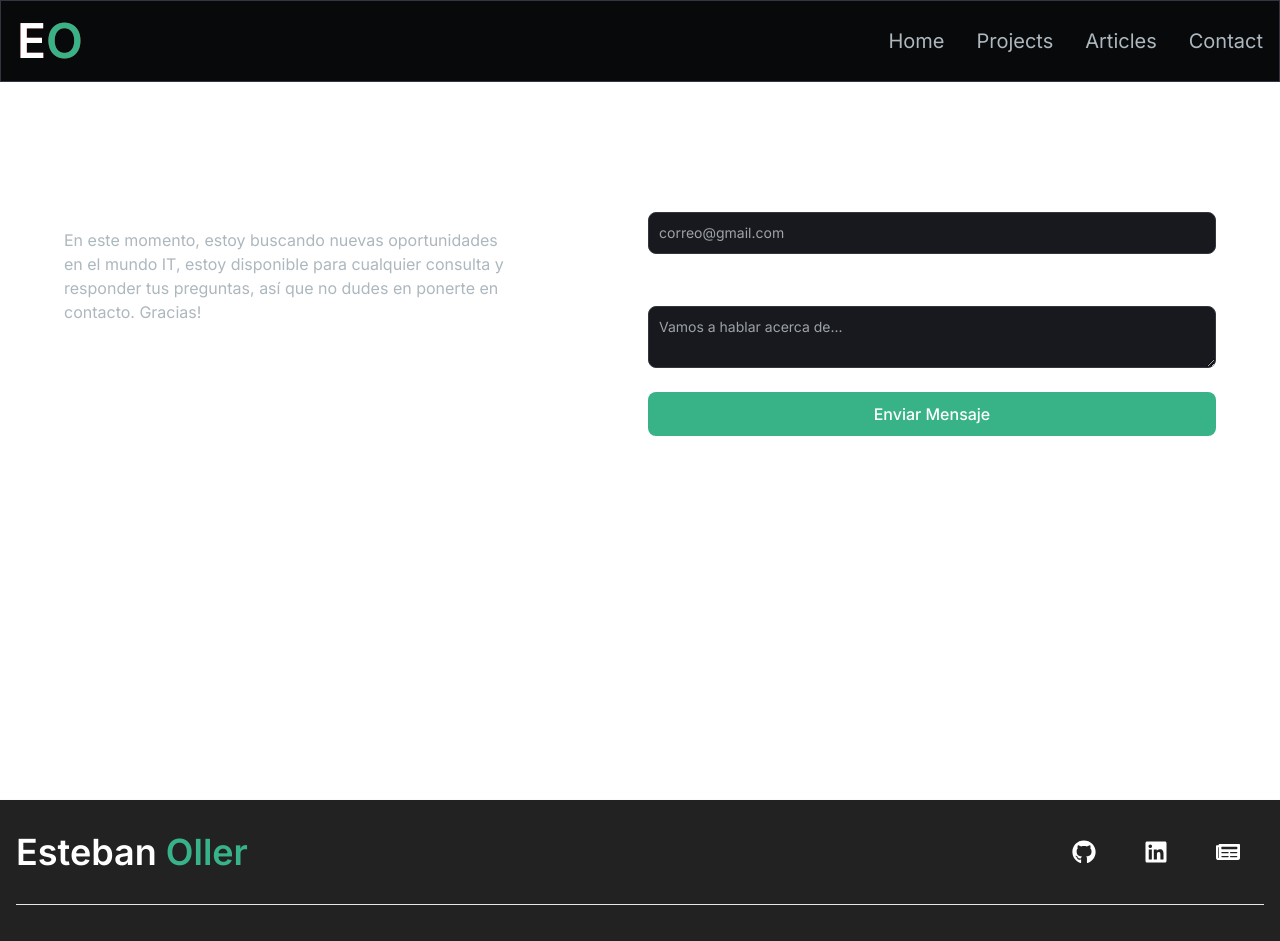
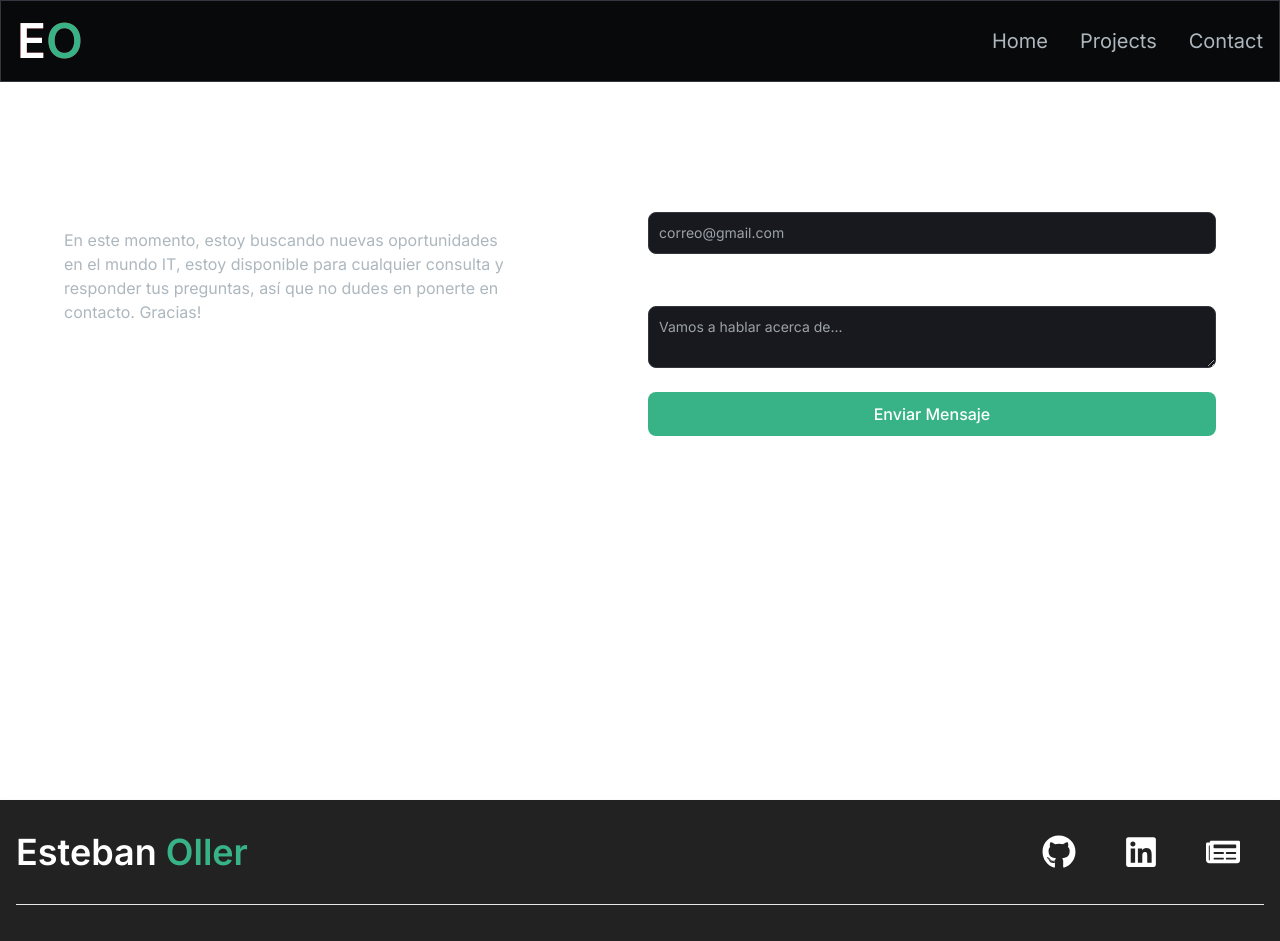
Before and after one commit to zEstebanz/portafolio-oller-nextjs, a Next.js app: page /contact in a window 1280 px wide. Shown: the top 941 px of the page. Built offline with nearby package versions, Linux system fonts and the light colour scheme.

Commit message:
modificicaciones varias

```diff
--- a/src/app/globals.css
+++ b/src/app/globals.css
@@ -33,6 +33,15 @@
 .line-div {
   margin: 50px;
   color: #ffffff;
+}
+
+.icon {
+  font-size: 34px;
+}
+
+.icon:hover {
+  color: #38b388;
+  transition: 0.5s;
 }
 
 /*End Globales*/
--- a/src/app/globals.scss
+++ b/src/app/globals.scss
@@ -46,6 +46,13 @@ $tr: #24022e1c;
 .line-div {
   margin: 50px;
   color: $blanco;
+}
+.icon{
+  font-size: 34px;
+}
+.icon:hover{
+  color: $awita;
+  transition: 0.5s;
 }
 /*End Globales*/
 
--- a/src/components/Email.tsx
+++ b/src/components/Email.tsx
@@ -1,6 +1,7 @@
 "use client";
 import React, { useState } from "react";
-import { FaGithubSquare, FaLinkedin } from "react-icons/fa";
+import { FaLinkedin, FaWhatsapp } from "react-icons/fa";
+import { MdEmail } from "react-icons/md";
 import Link from "next/link";
 
 const EmailSection = () => {
@@ -58,12 +59,15 @@ const EmailSection = () => {
                         En este momento, estoy buscando nuevas oportunidades en el mundo IT, estoy disponible para cualquier consulta y responder tus preguntas, así que no dudes en ponerte en contacto. Gracias!
                     </p>
                     <div className="socials flex flex-row gap-2">
-                        <a href="https://www.linkedin.com/in/tu_usuario_de_LinkedIn" target="_blank" rel="noopener noreferrer">
-                            <FaLinkedin className="text-white" style={{ fontSize: '34px' }} />
-                        </a>
-                        <a href="https://github.com/tu_usuario_de_GitHub" target="_blank" rel="noopener noreferrer">
-                            <FaGithubSquare className="text-white" style={{ fontSize: '34px' }} />
-                        </a>
+                        <Link href="https://www.linkedin.com/in/tu_usuario_de_LinkedIn" target="_blank" rel="noopener noreferrer">
+                            <FaLinkedin className="text-white icon" />
+                        </Link>
+                        <Link href=" https://wa.me/2612528276" target="_blank" rel="noopener noreferrer">
+                            <FaWhatsapp className="text-white icon" />
+                        </Link>
+                        <Link href="mailto:estebanoller73@gmail.com" target="_blank" rel="noopener noreferrer">
+                            <MdEmail className="text-white icon" />
+                        </Link>
                     </div>
                 </div>
                 <div>
--- a/src/components/Footer.tsx
+++ b/src/components/Footer.tsx
@@ -1,6 +1,6 @@
 import React from 'react';
 import Link from 'next/link';
-import { FaGithub, FaLinkedin, FaNewspaper  } from "react-icons/fa";
+import { FaGithub, FaLinkedin, FaNewspaper } from "react-icons/fa";
 
 
 const Footer = () => {
@@ -16,15 +16,15 @@ const Footer = () => {
           <ul className="flex flex-wrap items-center mb-6 text-sm font-medium text-white sm:mb-0 dark:text-gray-400">
             <li className="flex items-center">
               <img src="" className="h-7 mr-6" />
-              <Link href="https://github.com/zEstebanz" className="text-2xl hover:underline md:mr-6 text-white"><FaGithub /> </Link>
+              <Link href="https://github.com/zEstebanz" className="icon text-2xl hover:underline md:mr-6 text-white" target='_blank'><FaGithub /> </Link>
             </li>
             <li className="flex items-center">
               <img src="" className="h-7 mr-6" />
-              <Link href="https://www.linkedin.com/in/esteban-oller-2b7a5a153/" className="text-2xl hover:underline md:mr-6 text-white"><FaLinkedin /></Link>
+              <Link href="https://www.linkedin.com/in/esteban-oller-2b7a5a153/" className="icon text-2xl hover:underline md:mr-6 text-white" target='_blank'><FaLinkedin /></Link>
             </li>
             <li className="flex items-center">
               <img src="" className="h-7 mr-6" />
-              <Link href="https://diario-mk.vercel.app/" className="text-2xl hover:underline md:mr-6 text-white"><FaNewspaper  /></Link>
+              <Link href="https://diario-mk.vercel.app/" className="icon text-2xl hover:underline md:mr-6 text-white" target='_blank'><FaNewspaper /></Link>
             </li>
           </ul>
         </div>
@@ -32,9 +32,6 @@ const Footer = () => {
         <span className="block text-lg text-gray-500 sm:text-center dark:text-white textFooter">2024, <Link href="https://docs.google.com/document/d/1mvDJvf6r2iy5AcjhwRjMr0Mekp3u7H5RYqvORB15muE/edit?usp=sharing" className="hover:underline textFooter" target='_blank'>Esteban <span className='span'>Oller</span></Link>.</span>
       </div>
     </footer>
-
-
-
   );
 };
 
--- a/src/components/Main/PortSection.jsx
+++ b/src/components/Main/PortSection.jsx
@@ -8,7 +8,7 @@ import Image from "next/image";
 
 const PortSection = () => {
     return (
-        <section className="section-port">
+        <section className="section-port" id="home">
             <h2 className='subtitle text-lg'>Hola, soy Esteban <span>Oller</span></h2>
             <div className="typing text-2xl sm:text-3xl md:text-4xl lg:text-5xl xl:text-6xl 2xl:text-7xl">
                 <TypeAnimation
@@ -16,8 +16,6 @@ const PortSection = () => {
                         "Técnico en software",
                         1000,
                         "Desarrollador web",
-                        1000,
-                        "Diseñador UI/UX",
                         1000,
                     ]}
                     wrapper="span"
@@ -29,7 +27,7 @@ const PortSection = () => {
                 <Link href="https://www.linkedin.com/in/esteban-oller-2b7a5a153/" target="_blank">
                     <p className="button-link flex items-center">
                         <FaLinkedin className="button-icon mr-2" />
-                        Linkedin
+                        Contáctame
                     </p>
                 </Link>
                 <Link href="/ruta-del-botón-2" target="_blank">
--- a/src/components/Nav.jsx
+++ b/src/components/Nav.jsx
@@ -8,19 +8,15 @@ import MenuOverlay from "./MenuOverlay";
 const navLinks = [
     {
         title: "Home",
-        path: "/",
+        path: "#home",
     },
     {
         title: "Projects",
-        path: "/projects",
-    },
-    {
-        title: "Articles",
-        path: "/articles",
+        path: "#projects",
     },
     {
         title: "Contact",
-        path: "/contact",
+        path: "#contact",
     },
 ];
 
--- a/src/components/Project/ProjectCard.jsx
+++ b/src/components/Project/ProjectCard.jsx
@@ -1,8 +1,9 @@
 import React from "react";
 import { CodeBracketIcon, EyeIcon } from "@heroicons/react/24/outline";
+import { IoIosDocument } from "react-icons/io";
 import Link from "next/link";
 
-const ProjectCard = ({ imgUrl, title, description, gitUrl, previewUrl }) => {
+const ProjectCard = ({ imgUrl, title, description, gitUrl, previewUrl, docUrl }) => {
   return (
     <div>
       <div className="text-white rounded-b-xl mt-3 bg-[#181818]py-6 px-4">
@@ -31,6 +32,15 @@ const ProjectCard = ({ imgUrl, title, description, gitUrl, previewUrl }) => {
               <EyeIcon className="h-10 w-10 text-[#ADB7BE] absolute top-1/2 left-1/2 transform -translate-x-1/2 -translate-y-1/2  cursor-pointer group-hover/link:text-white" />
             </Link>
           )}
+          {docUrl && (
+            <Link
+              href={docUrl}
+              className="h-14 w-14 border-2 relative rounded-full border-[#ADB7BE] hover:border-white group/link"
+              target="_blank"
+            >
+              <IoIosDocument className="h-10 w-10 text-[#ADB7BE] absolute top-1/2 left-1/2 transform -translate-x-1/2 -translate-y-1/2  cursor-pointer group-hover/link:text-white" />
+            </Link>
+          )}
         </div>
       </div>
       <div className="text-white rounded-b-xl mt-3 bg-[#181818]py-6 px-4">
--- a/src/components/Project/ProjectsSection.jsx
+++ b/src/components/Project/ProjectsSection.jsx
@@ -13,6 +13,7 @@ const projectsData = [
     tag: ["All", "Web"],
     gitUrl: "https://github.com/zEstebanz/pixel-arcade-mongodb.git",
     previewUrl: "",
+    docUrl: "https://docs.google.com/document/d/1PMzYSpLcjtN7fy9kQ1bZwXiEuCQWZYszcN49b00NCMk/edit?usp=sharing",
   },
   {
     id: 2,
@@ -22,6 +23,7 @@ const projectsData = [
     tag: ["All", "Web"],
     gitUrl: "https://github.com/zEstebanz/MendoPleg.git",
     previewUrl: "https://mendopleg.netlify.app/",
+    docUrl: "",
   },
   {
     id: 3,
@@ -31,6 +33,7 @@ const projectsData = [
     tag: ["All", "Web"],
     gitUrl: "https://github.com/zEstebanz/Diario-MK",
     previewUrl: "https://diario-mk.vercel.app/",
+    docUrl: "",
   },
   {
     id: 4,
@@ -40,6 +43,7 @@ const projectsData = [
     tag: ["All", "Api"],
     gitUrl: "https://github.com/zEstebanz/Rick-Morty-API-in-ReactJS.git",
     previewUrl: "https://marvelous-lebkuchen-8fe5f7.netlify.app/",
+    docUrl: "",
   },
   {
     id: 5,
@@ -49,6 +53,7 @@ const projectsData = [
     tag: ["All", "Web"],
     gitUrl: "https://github.com/zEstebanz/Training-Gym.git",
     previewUrl: "https://training-gym-system.netlify.app/",
+    docUrl: "",
   },
   {
     id: 6,
@@ -58,6 +63,7 @@ const projectsData = [
     tag: ["All", "Web"],
     gitUrl: "",
     previewUrl: "https://frontend-store-70f6cc.netlify.app/",
+    docUrl: "",
   },
 ];
 
@@ -116,6 +122,7 @@ const ProjectsSection = () => {
               description={project.description}
               imgUrl={project.image}
               gitUrl={project.gitUrl}
+              docUrl={project.docUrl}
               previewUrl={project.previewUrl}
             />
           </motion.li>
```
Also changed, not shown: 1 other file (tests, documents, lock files or other folders).
